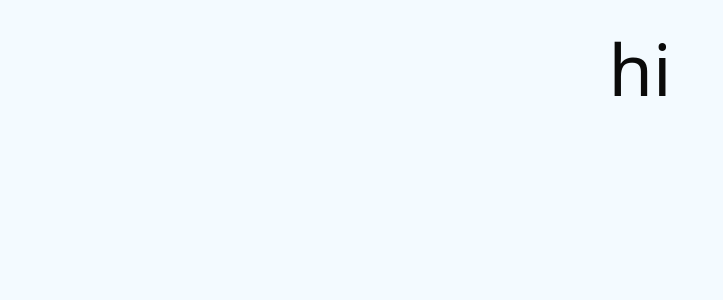
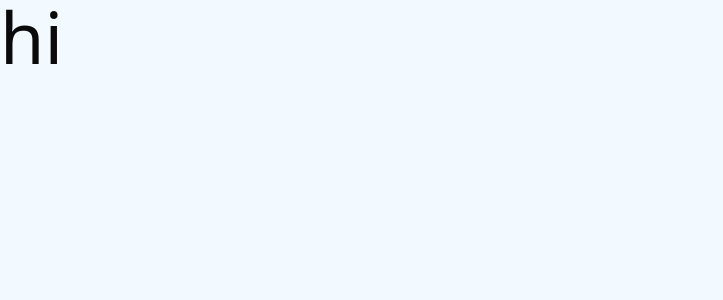
Before and after one commit to gsi-kevincarrera/linkorg, a React (Vite) app: page / in a window 1280 px wide. Shown: the top 300 px of the page, without its empty margins (0-723 px from the left). Built offline with nearby package versions, Linux system fonts and the light colour scheme.

Commit message:
refactor: modify css

```diff
--- a/src/App.css
+++ b/src/App.css
@@ -6,9 +6,9 @@
 
 #root {
   max-width: 1280px;
+  width: 100%;
+  padding: 0;
   margin: 0 auto;
-  padding: 2rem;
-  text-align: center;
 }
 
 @media (prefers-reduced-motion: no-preference) {
--- a/src/index.css
+++ b/src/index.css
@@ -2,47 +2,12 @@
   font-family: system-ui, Avenir, Helvetica, Arial, sans-serif;
   line-height: 1.5;
   font-weight: 400;
-
-  color-scheme: light dark;
-  color: rgba(255, 255, 255, 0.87);
-  background-color: #242424;
-
-  font-synthesis: none;
-  text-rendering: optimizeLegibility;
-  -webkit-font-smoothing: antialiased;
-  -moz-osx-font-smoothing: grayscale;
-}
-
-a {
-  font-weight: 500;
-  color: #646cff;
-  text-decoration: inherit;
-}
-a:hover {
-  color: #535bf2;
 }
 
 body {
   margin: 0;
-  display: flex;
-  min-width: 320px;
-  min-height: 100vh;
+  padding: 0;
+  box-sizing: border-box;
+  min-height: 100dvh;
+  scroll-behavior: smooth;
 }
-
-h1 {
-  font-size: 3.2em;
-  line-height: 1.1;
-}
-
-@media (prefers-color-scheme: light) {
-  :root {
-    color: #213547;
-    background-color: #ffffff;
-  }
-  a:hover {
-    color: #747bff;
-  }
-  button {
-    background-color: #f9f9f9;
-  }
-}
```
